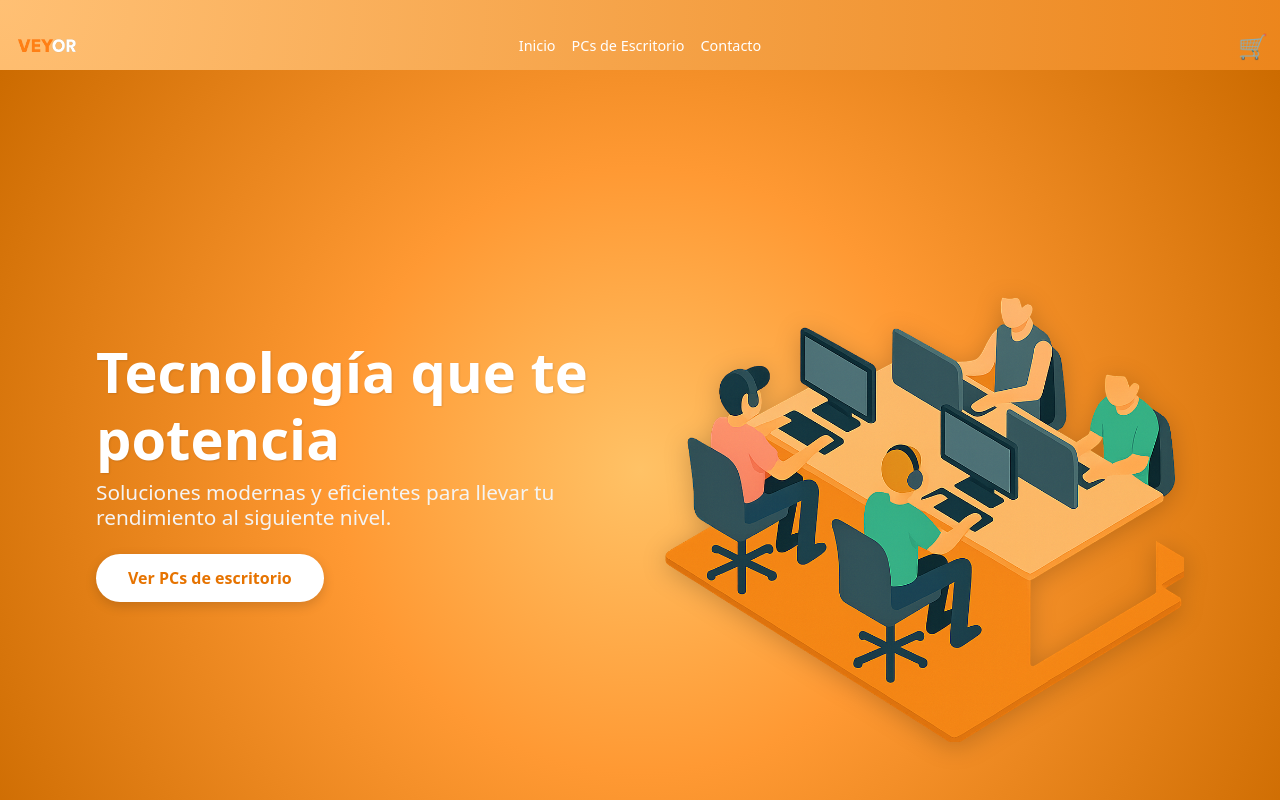
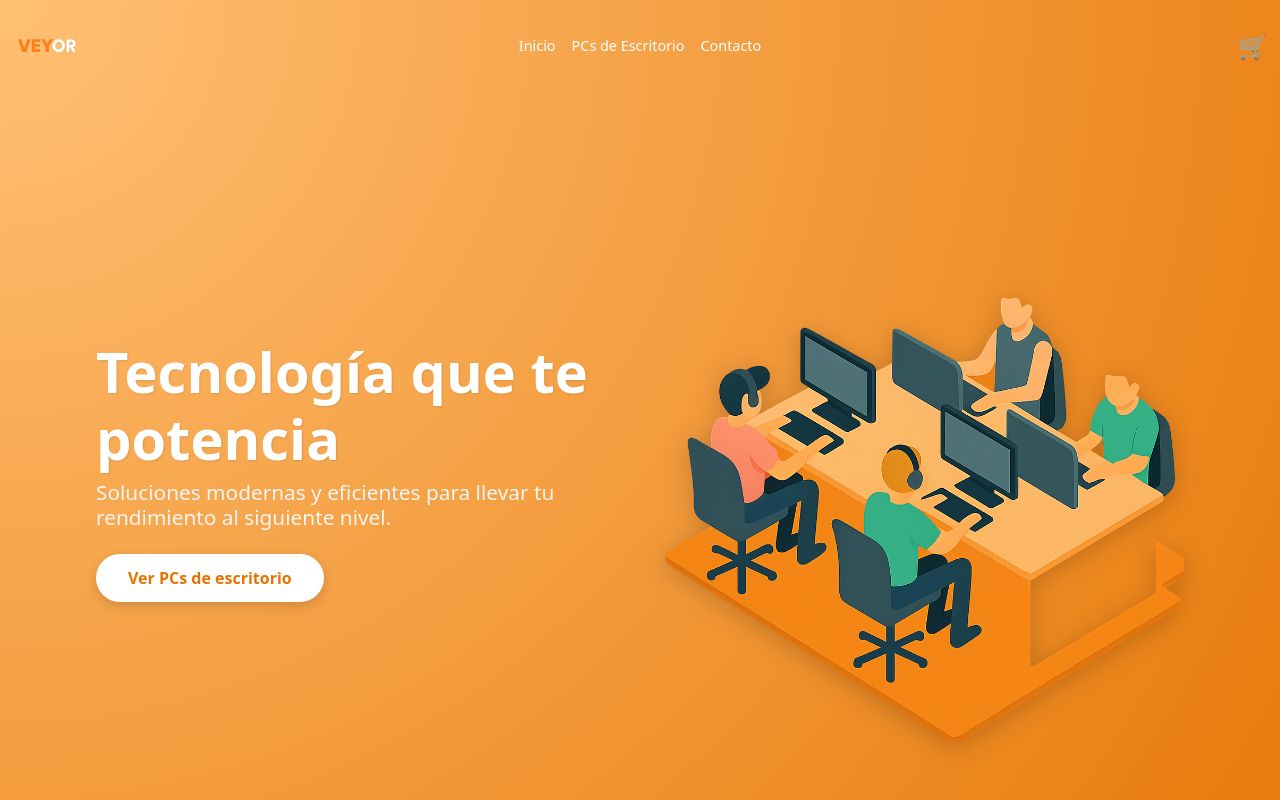
Before and after one commit to pablovenica7/Tech-Ecommerce, a React (Vite) app: page / in a window 1280 px wide. Shown: the top 800 px of the page. Built offline with nearby package versions, Linux system fonts and the light colour scheme.

Commit message:
Update Home.css

```diff
--- a/src/pages/Home.css
+++ b/src/pages/Home.css
@@ -4,7 +4,6 @@
   justify-content: space-between;
   padding: 4rem 6rem;
   min-height: 100vh;
-  background: radial-gradient(circle at center, #ffc266 0%, #ff9933 40%, #cc6b00 100%);
 }
 
 .hero-text {
```
